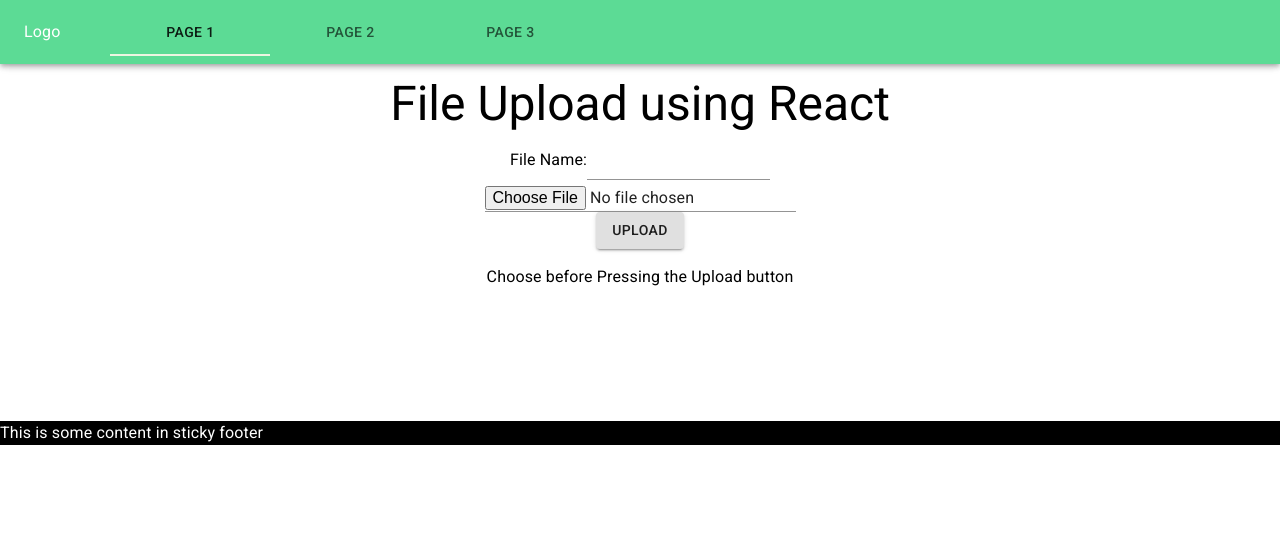
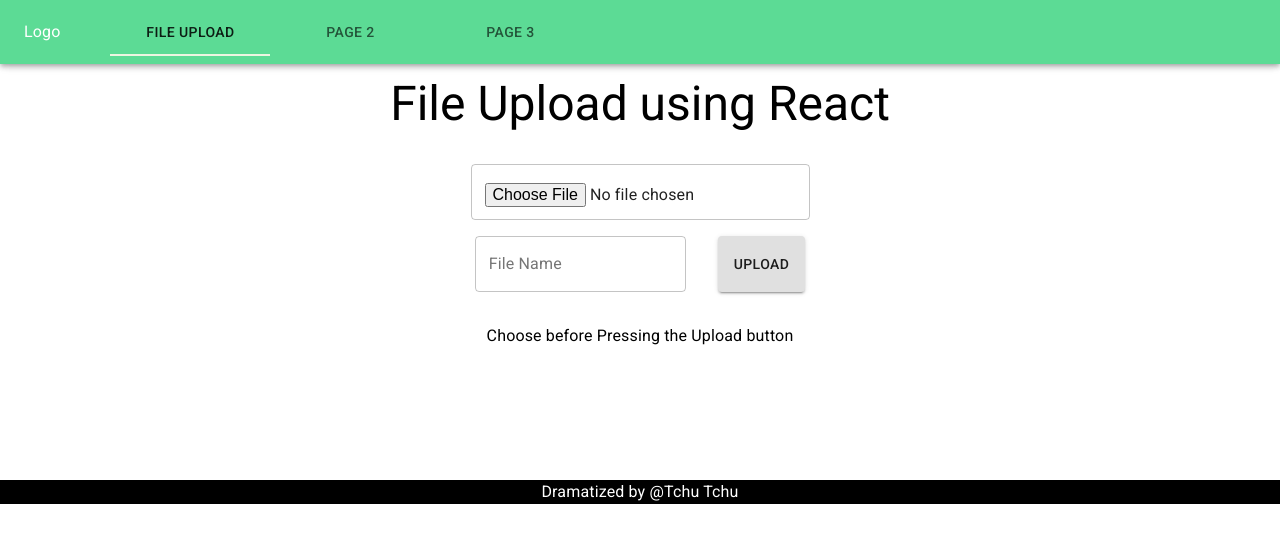
Before and after one commit to tetianasabanina/file-upload-mern, a React (Create React App) app in the folder file-upload-frontend/: page / in a window 1280 px wide. Shown: the top 542 px of the page. Built offline with nearby package versions, Linux system fonts and the light colour scheme.

Commit message:
Modify styles

```diff
--- a/file-upload-frontend/src/components/footer/footer.js
+++ b/file-upload-frontend/src/components/footer/footer.js
@@ -6,7 +6,7 @@ import './footer.css';
 
 const Footer = () => (
   <Grid className="footer">
-    <Typography>This is some content in sticky footer</Typography>
+    <Typography style={{ textAlign: 'center' }}>Dramatized by @Tchu Tchu</Typography>
   </Grid>
 );
 
--- a/file-upload-frontend/src/components/navbar/navbar.js
+++ b/file-upload-frontend/src/components/navbar/navbar.js
@@ -49,7 +49,7 @@ const Navbar = () => {
               onChange={handleClickTab}
               className={classes.tabMargin}
             >
-              <Tab label="Page 1" disableRipple to="/" component={Link} />
+              <Tab label="File Upload" disableRipple to="/" component={Link} />
               <Tab label="Page 2" disableRipple to="/second" component={Link} />
               <Tab label="Page 3" disableRipple to="/third" component={Link} />
             </Tabs>
--- a/file-upload-frontend/src/components/page1.js
+++ b/file-upload-frontend/src/components/page1.js
@@ -3,11 +3,20 @@
 import React, { useState } from 'react';
 import axios from 'axios';
 import {
- Grid, Typography, Button, TextField
+ Grid, Typography, Button, TextField, makeStyles
 } from '@material-ui/core';
 
+const useStyles = makeStyles(() => ({
+  xMargin: {
+    margin: '1rem 0'
+  },
+  yMargin: {
+    margin: '0 1rem'
+  }
+}));
+
 const FirstPage = () => {
-  const [selectedFile, setSelectedFile] = useState(null);
+  const [selectedFile, setSelectedFile] = useState('');
   const [fileName, setFileName] = useState('');
   // On file select
   const onFileChange = (event) => {
@@ -33,6 +42,8 @@ const FirstPage = () => {
       .then((response) => {
       // eslint-disable-next-line no-console
       console.log(response);
+      setSelectedFile('');
+      setFileName('');
       // eslint-disable-next-line no-console
       console.log('The file is successfully uploaded');
       }).catch((error) => {
@@ -51,7 +62,7 @@ const FirstPage = () => {
           <Typography>
             File Name:
             {' '}
-            {selectedFile.name}
+            {fileName !== '' ? fileName : selectedFile.name}
           </Typography>
           <Typography>
             File Type:
@@ -72,6 +83,9 @@ const FirstPage = () => {
         </Grid>
       );
   };
+
+  const classes = useStyles();
+
   return (
     <Grid container justify="center" item xs={12} spacing={2} style={{ margin: 'auto' }}>
       <Grid container justify="center" item xs={12}>
@@ -81,23 +95,28 @@ const FirstPage = () => {
       </Grid>
       <Grid container justify="center" direction="column" item xs={12}>
         <form onSubmit={onFileUpload}>
-          <Grid container justify="center" item xs={12}>
-            <Typography>File Name:</Typography>
-            <TextField
-              type="text"
-              name="fileName"
-              onChange={onFileNameChange}
-            />
-          </Grid>
-          <Grid container justify="center" item xs={12}>
+          <Grid container justify="center" item xs={12} className={classes.xMargin}>
             <TextField
               type="file"
               name="file"
+              // value={selectedFile}
+              variant="outlined"
               onChange={onFileChange}
             />
           </Grid>
-          <Grid container justify="center" item xs={12}>
-            <Button variant="contained" type="submit">
+          <Grid container justify="center" item xs={12} className={classes.xMargin}>
+            <TextField
+              type="text"
+              label="File Name"
+              variant="outlined"
+              className={classes.yMargin}
+              name="fileName"
+              value={fileName}
+              onChange={onFileNameChange}
+            />
+            {/* </Grid>
+          <Grid container justify="center" item xs={12}> */}
+            <Button variant="contained" type="submit" className={classes.yMargin}>
               Upload
             </Button>
           </Grid>
```
